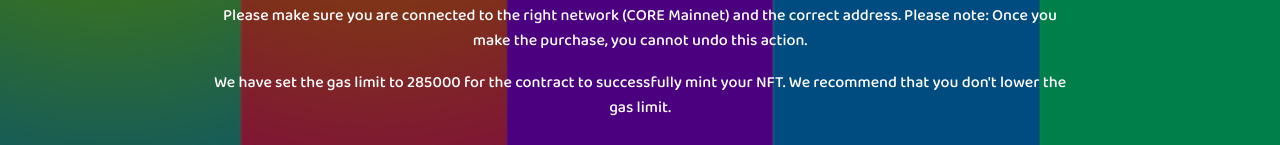
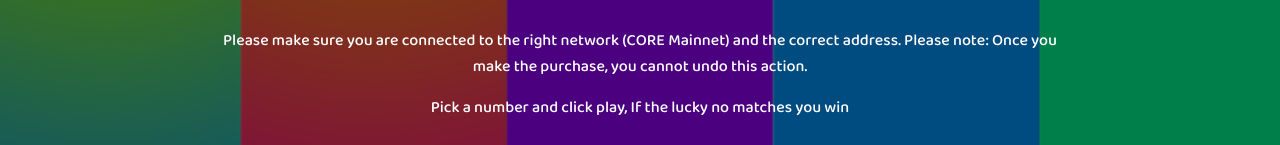
Before and after one commit to 5star-rep/bet, a React (Create React App) app: page / in a window 1280 px wide. Shown: the part 655-800 px from the top of the page. Built offline with nearby package versions, Linux system fonts and the light colour scheme.

Commit message:
Update App.js

```diff
--- a/src/App.js
+++ b/src/App.js
@@ -428,9 +428,7 @@ function App() {
               color: "var(--primary-text)",
             }}
           >
-            We have set the gas limit to {CONFIG.GAS_LIMIT} for the contract to
-            successfully mint your NFT. We recommend that you don't lower the
-            gas limit.
+            Pick a number and click play, If the lucky no matches you win
           </s.TextDescription>
         </s.Container>
       </s.Container>
```
